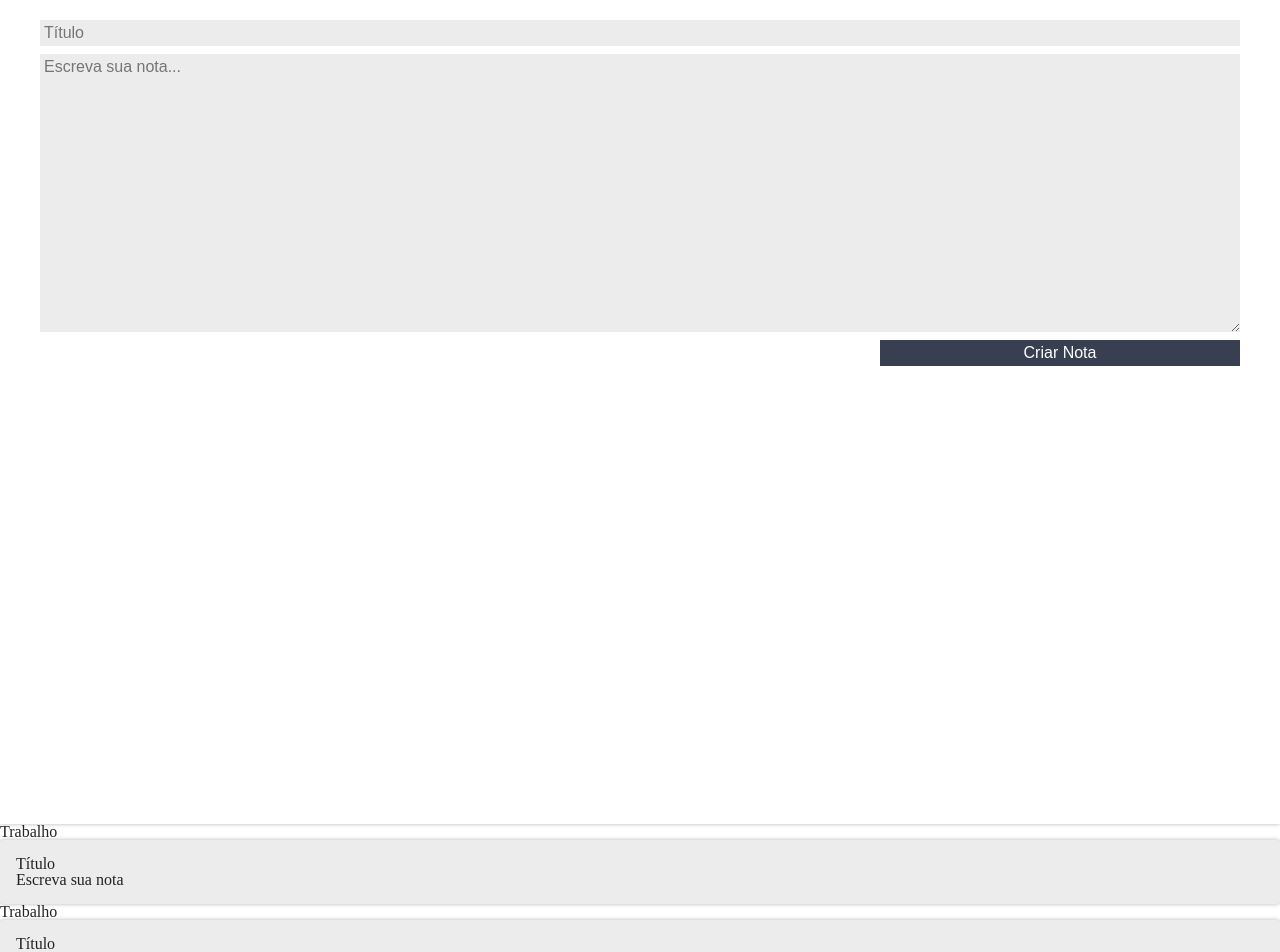
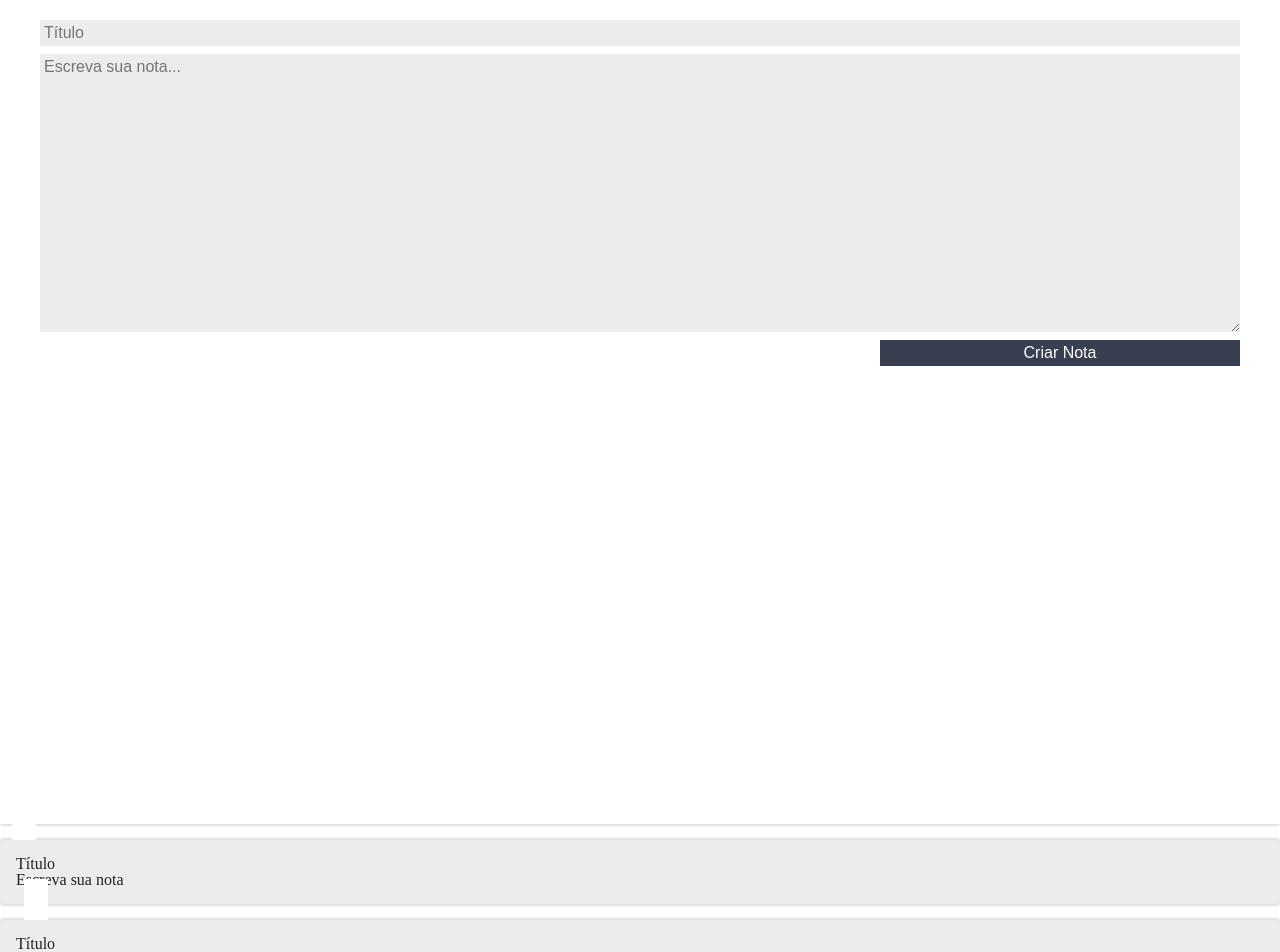
Before and after one commit to danielemaraschin/React-understanding-how-the-library-works, a React (Create React App) app in the folder ceep/: page / in a window 1280 px wide. Shown: the top 952 px of the page. Built offline with nearby package versions, Linux system fonts and the light colour scheme.

Commit message:
working with css

```diff
--- a/ceep/src/components/ListaDeNotas/ListaDeNotas.jsx
+++ b/ceep/src/components/ListaDeNotas/ListaDeNotas.jsx
@@ -1,14 +1,14 @@
 import React, { Component } from "react";
 import CardNota from "../CardNota/CardNota";
+import "./estilo.css"
 
 class ListaDeNotas extends Component {
     render() {
         return (
-            <ul>
+            <ul className="lista-notas">
                 {Array.of("Trabalho", "Trabalho", "Estudo").map((categoria, index) => {
                     return (
-                        <li key={index}>
-                            <div> {categoria} </div>
+                        <li className="lista-notas_item" key={index}>
                             <CardNota />
                         </li>
                     );
```
